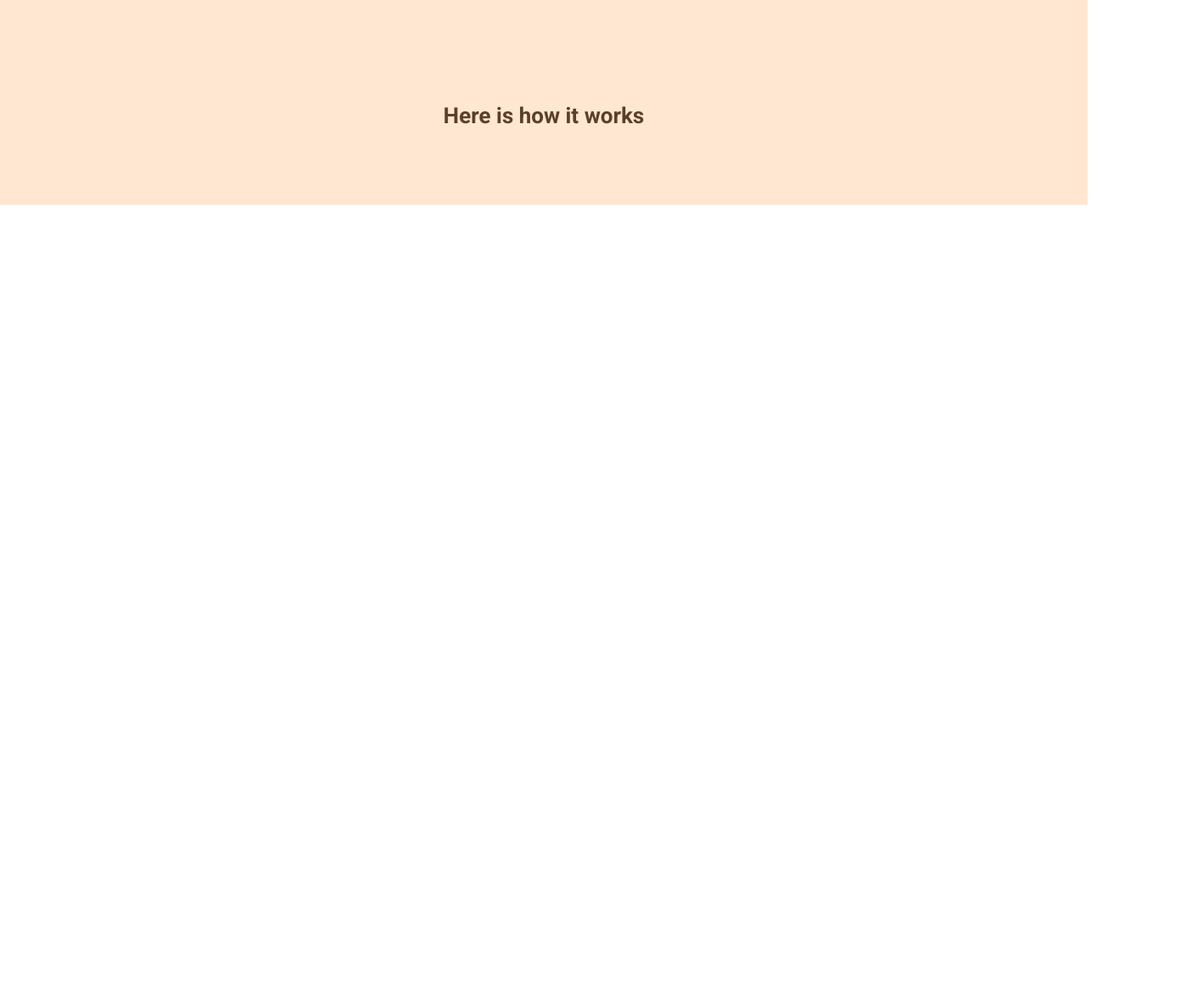
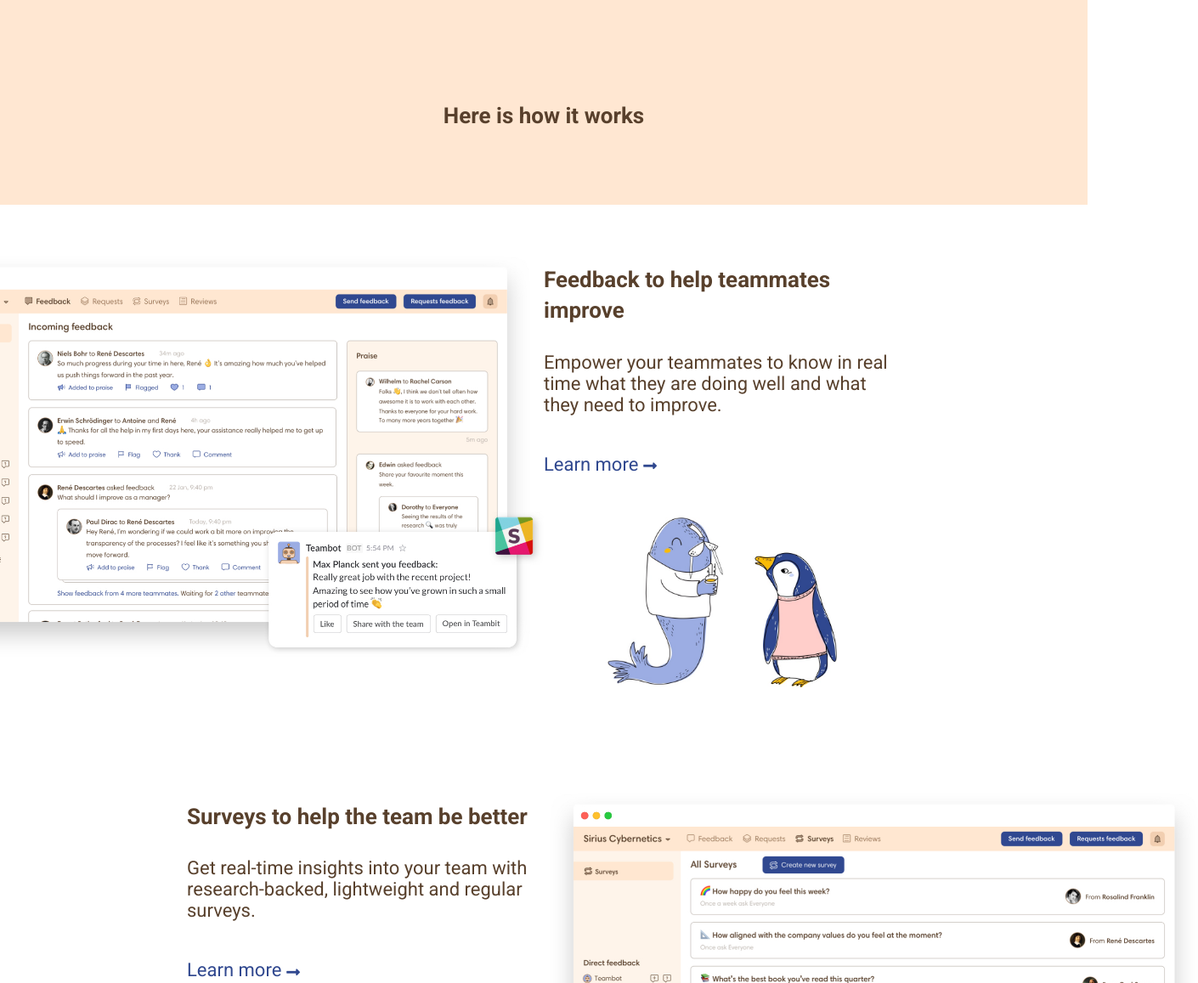
Before and after one commit to emanuele78/HTML_TEAMBIT_REPLICA, a website: page index.html in a window 1280 px wide. Shown: the part 2370-3527 px from the top of the page at 85% size, 1410 px wide, since content can reach past the window. Before the commit the page ends 2611 px from the top, so only its background shows below. Drawn offline with Linux system fonts and the light colour scheme.

Commit message:
Completate sezioni contrapposte

```diff
--- a/css/style.css
+++ b/css/style.css
@@ -258,3 +258,90 @@
 .big_hero .wrapper .hero_footer {
   margin-top: 120px;
 }
+
+.section {
+  width: 100%;
+  padding: 60px 0;
+}
+
+.section:after {
+  content: "";
+  display: table;
+  clear: both;
+}
+
+.section .section_left,
+.section .section_right {
+  width: 50%;
+  float: left;
+  display: flex;
+  flex-direction: column;
+}
+
+.section .section_left {
+  align-items: flex-end;
+}
+
+.section .section_right {
+  align-items: flex-start;
+}
+
+.section .section_image_wrapper {
+  width: 770px;
+}
+
+.section .section_image_wrapper img {
+  width: 100%;
+}
+
+.section .content_wrapper {
+  max-width: 420px;
+}
+
+.section .content_wrapper .section_title {
+  margin-top: 10px;
+  font-size: 26px;
+  font-weight: 700;
+  color: #58402c;
+  line-height: 1.4;
+}
+
+.section .content_wrapper .section_desc {
+  margin: 30px 0 45px;
+  font-size: 22px;
+  color: #58402c;
+  font-weight: 400;
+}
+
+.section .content_wrapper .section_link {
+  display: inline-block;
+  font-size: 22px;
+  font-weight: 400;
+  color: #30488F;
+  transition: 0.4s ease;
+  text-decoration: none;
+}
+
+.section .content_wrapper .section_link i {
+  padding-left: 6px;
+  font-size: 18px;
+  vertical-align: middle;
+}
+
+.section .content_wrapper .section_link:hover {
+  color: #263972;
+}
+
+.section .content_wrapper .section_image_small_wrapper {
+  width: 100%;
+  text-align: center;
+  margin-top: 50px;
+}
+
+.section .content_wrapper .section_image_small_wrapper img.img_standard_width {
+  max-width: 270px;
+}
+
+.section .content_wrapper .section_image_small_wrapper img.img_large_width {
+  max-width: 320px;
+}
--- a/index.html
+++ b/index.html
@@ -120,7 +120,7 @@
 						</a>
 					</div>
 					<div class="signin_other">
-						<a href="">or use your email address <i class="fas fa-long-arrow-alt-right"></i></a>
+						<a href="">or use your email address<i class="fas fa-long-arrow-alt-right"></i></a>
 					</div>
 				</div>
 				<div class="presentation_right">
@@ -161,7 +161,8 @@
 				<div class="hero_separator"></div>
 				<div class="hero_lower">
 					<div class="title_wrapper">
-						<h2 class="jumbo_title">It doesn't have to be like that. Teambit is a modern solution that teammates love.</h2>
+						<h2 class="jumbo_title">It doesn't have to be like that. Teambit is a modern solution that
+												teammates love.</h2>
 					</div>
 					<div class="cards_wrapper">
 						<div class="card">
@@ -194,5 +195,73 @@
 				</div>
 			</div>
 		</div>
+		<div class="feedback_section section">
+			<div class="section_left">
+				<div class="section_image_wrapper">
+					<img alt="" src="assets/employee-feedback.jpg">
+				</div>
+			</div>
+			<div class="section_right">
+				<div class="content_wrapper">
+					<h3 class="section_title">Feedback to help teammates improve</h3>
+					<p class="section_desc">Empower your teammates to know in real time what they are doing well and what they need to improve.</p>
+					<a class="section_link" href="">Learn more<i class="fas fa-long-arrow-alt-right"></i></a>
+					<div class="section_image_small_wrapper">
+						<img alt="" class="img_standard_width" src="assets/communication.jpg">
+					</div>
+				</div>
+			</div>
+		</div>
+		<div class="survey_section section">
+			<div class="section_left">
+				<div class="content_wrapper">
+					<h3 class="section_title">Surveys to help the team be better</h3>
+					<p class="section_desc">Get real-time insights into your team with research-backed, lightweight and regular surveys.</p>
+					<a class="section_link" href="">Learn more<i class="fas fa-long-arrow-alt-right"></i></a>
+					<div class="section_image_small_wrapper">
+						<img alt="" class="img_standard_width" src="assets/insights.jpg">
+					</div>
+				</div>
+			</div>
+			<div class="section_right">
+				<div class="section_image_wrapper">
+					<img alt="" src="assets/employee-survey.jpg">
+				</div>
+			</div>
+		</div>
+		<div class="review_section section">
+			<div class="section_left">
+				<div class="section_image_wrapper">
+					<img alt="" src="assets/performance-review.jpg">
+				</div>
+			</div>
+			<div class="section_right">
+				<div class="content_wrapper">
+					<h3 class="section_title">Reviews to help teammates get a fair evaluation</h3>
+					<p class="section_desc">Make better compensation and promotion decisions with objective and quick performance reviews.</p>
+					<a class="section_link" href="">Learn more<i class="fas fa-long-arrow-alt-right"></i></a>
+					<div class="section_image_small_wrapper">
+						<img alt="" class="img_large_width" src="assets/review.jpg">
+					</div>
+				</div>
+			</div>
+		</div>
+		<div class="praise_section section">
+			<div class="section_left">
+				<div class="content_wrapper">
+					<h3 class="section_title">Praise to help teammates feel valued</h3>
+					<p class="section_desc">Make it a habit to recognize and praise people who do great work.</p>
+					<a class="section_link" href="">Learn more<i class="fas fa-long-arrow-alt-right"></i></a>
+					<div class="section_image_small_wrapper">
+						<img alt="" class="img_standard_width" src="assets/recognition.jpg">
+					</div>
+				</div>
+			</div>
+			<div class="section_right">
+				<div class="section_image_wrapper">
+					<img alt="" src="assets/employee-recognition.jpg">
+				</div>
+			</div>
+		</div>
 	</body>
 </html>
--- a/sass/app.scss
+++ b/sass/app.scss
@@ -3,3 +3,4 @@
 @import "partials/my_navbar";
 @import "partials/my_presentation";
 @import "partials/my_big_hero";
+@import "partials/my_section";
--- /dev/null
+++ b/sass/partials/my_section.scss
@@ -0,0 +1,92 @@
+$image_standard_width: 270px;
+$image_large_width: 320px;
+
+@mixin section {
+  width: 50%;
+  float: left;
+  display: flex;
+  flex-direction: column;
+}
+
+.section {
+  width: 100%;
+  padding: 60px 0;
+
+  &:after {
+    content: "";
+    display: table;
+    clear: both;
+  }
+
+  .section_left, .section_right {
+    @include section;
+  }
+
+  .section_left {
+    align-items: flex-end;
+  }
+
+  .section_right {
+    align-items: flex-start;
+  }
+
+  .section_image_wrapper {
+    width: 770px;
+
+    img {
+      width: 100%;
+    }
+  }
+
+  .content_wrapper {
+    max-width: 420px;
+
+    .section_title {
+      margin-top: 10px;
+      font-size: 26px;
+      font-weight: 700;
+      color: #58402c;
+      line-height: 1.4;
+    }
+
+    .section_desc {
+      margin: 30px 0 45px;
+      font-size: 22px;
+      color: #58402c;
+      font-weight: 400;
+    }
+
+    .section_link {
+      display: inline-block;
+      font-size: 22px;
+      font-weight: 400;
+      color: #30488F;
+      transition: .4s ease;
+      text-decoration: none;
+
+      i {
+        padding-left: 6px;
+        font-size: 18px;
+        vertical-align: middle;
+      }
+    }
+
+    .section_link:hover {
+      color: #263972;
+    }
+
+    .section_image_small_wrapper {
+      width: 100%;
+      text-align: center;
+      margin-top: 50px;
+
+      img.img_standard_width {
+        max-width: $image_standard_width;
+      }
+
+      img.img_large_width {
+        max-width: $image_large_width;
+      }
+    }
+  }
+}
```
Also changed, not shown: assets/communication.jpg (added), assets/employee-feedback.jpg (added), assets/employee-recognition.jpg (added), assets/employee-survey.jpg (added), assets/insights.jpg (added), assets/performance-review.jpg (added), assets/recognition.jpg (added), assets/review.jpg (added).
